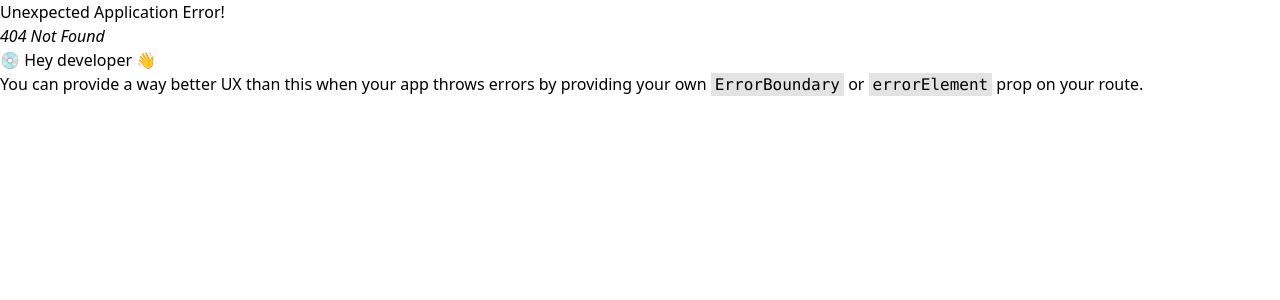
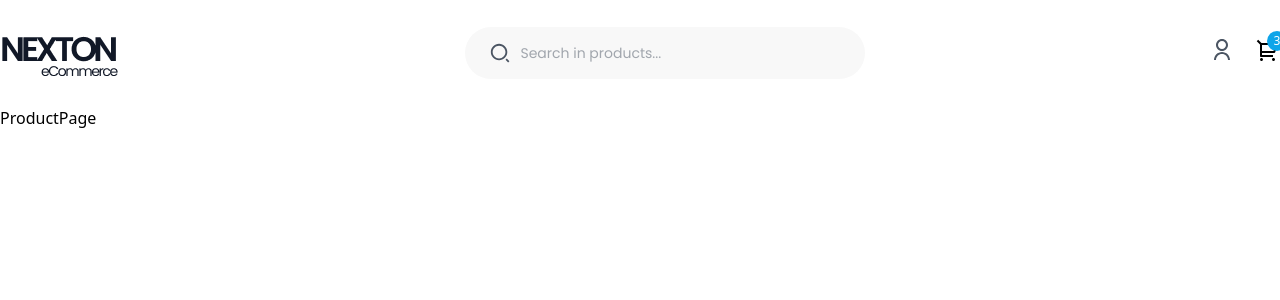
Before and after one commit to Rakib-Hassan-web/nexton-figma-, a React (Vite) app: page /Product in a window 1280 px wide. Before the commit this address had no page. Shown: the top 300 px of the page. Built offline with nearby package versions, Linux system fonts and the light colour scheme.

Commit message:
product page added

```diff
--- a/src/App.jsx
+++ b/src/App.jsx
@@ -6,6 +6,7 @@
 import LayoutOne from './Layout/LayoutOne'
 import Home from './pages/Home'
 import DetailPage from './pages/DetailPage'
+import ProductPage from './pages/ProductPage'
 
 
 function App() {
@@ -20,6 +21,7 @@
 
   <Route index element={<Home/>}/>
   <Route path='/DetailPage' element={<DetailPage/>}/>
+  <Route path='/Product' element={<ProductPage/>}/>
 </Route>
 
 
--- /dev/null
+++ b/src/pages/ProductPage.jsx
@@ -0,0 +1,9 @@
+import React from 'react'
+
+const ProductPage = () => {
+  return (
+    <div>ProductPage</div>
+  )
+}
+
+export default ProductPage
```
